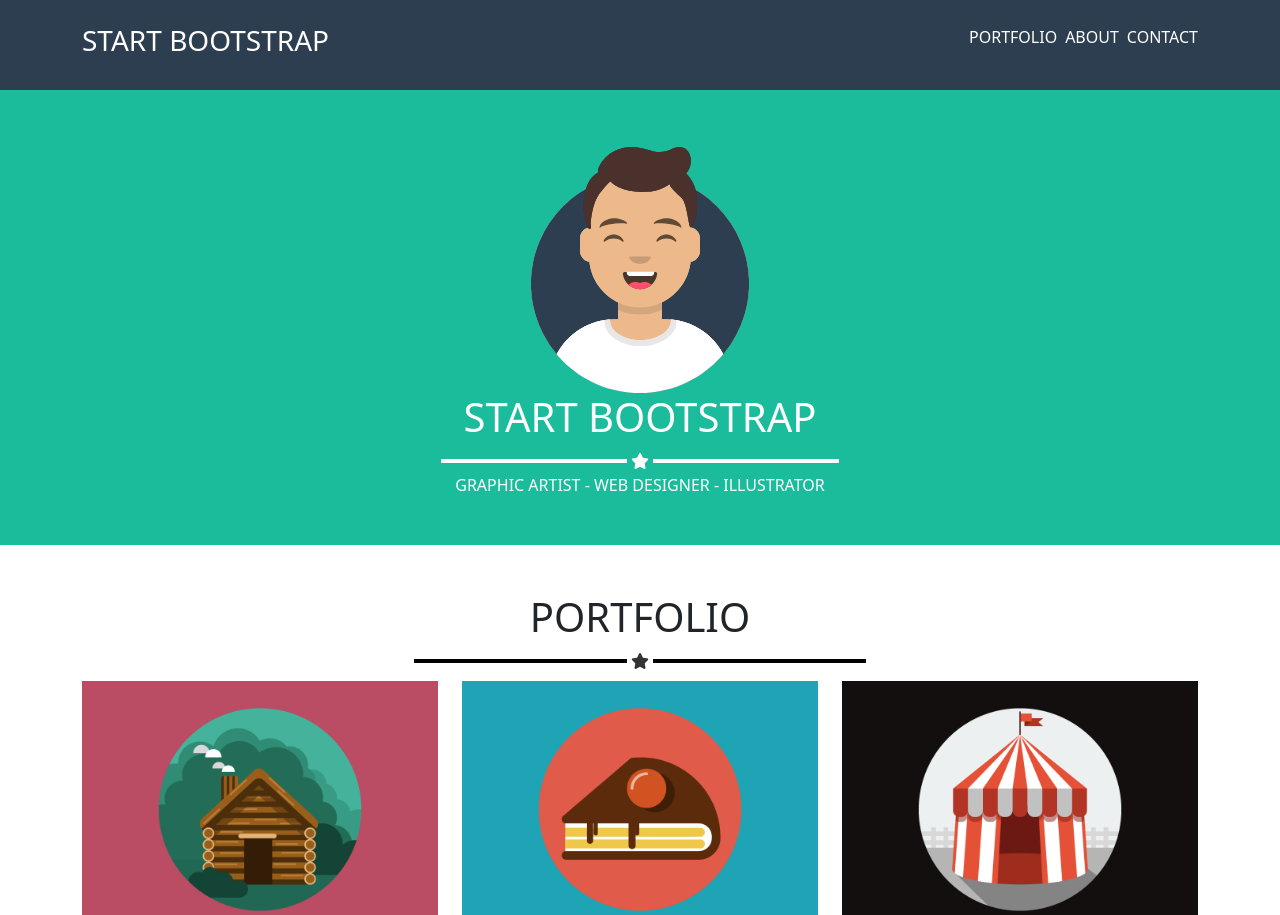
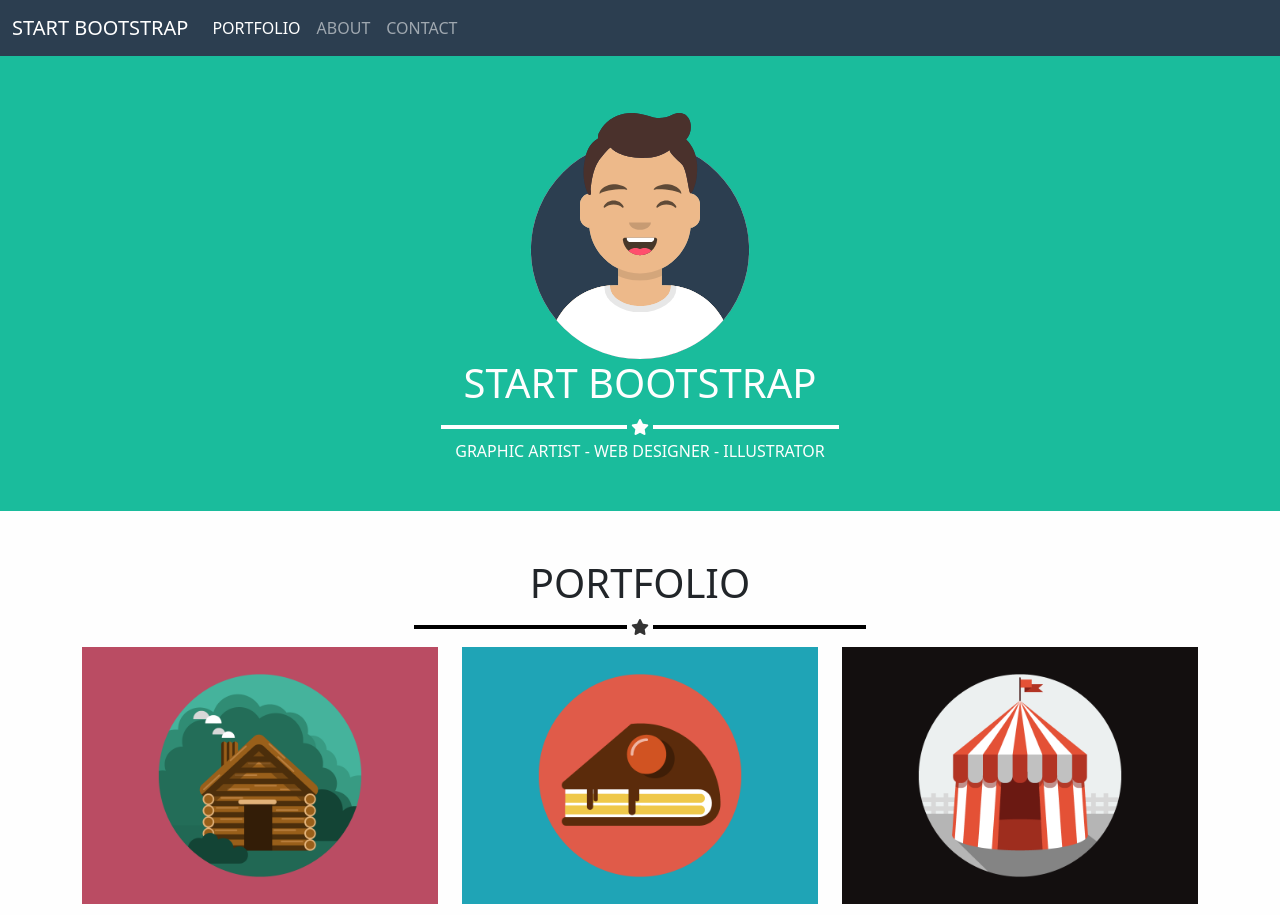
Before and after one commit to matteoNapoli42/html-css-bootstrap-freelancer, a plain HTML site: page index.html in a window 1280 px wide. Shown: the top 915 px of the page. Drawn offline with nearby package versions, Linux system fonts and the light colour scheme.

Commit message:
finish navbar, starting form

```diff
--- a/assets/css/style.css
+++ b/assets/css/style.css
@@ -50,8 +50,7 @@ header{
     background-color: var(--bg-mtmb);
 }
 
-nav{
-    height: 90px;
+#navbar_menu{
 }
 
 /* END HEADER ZONE*/
@@ -66,14 +65,19 @@ nav{
 }
 /* END HERO ZONE*/
 
+
 /*PORTFOLIO ZONE*/
 #portfolio_sec{
+    background-color: #fefefe;
 }
 
 .portf-img{
     width: 100%;
 }
 /* END PORTFOLIO ZONE*/
+
+
+
 
 /* ABOUT ZONE*/
 
@@ -83,9 +87,12 @@ nav{
 }
 /* END ABOUT ZONE*/
 
+
+
 /* CONTACT ZONE*/
 
 #contact_sec{
+    background-color: #fefefe;
 }
 
 /* END CONTACT ZONE*/
@@ -100,12 +107,10 @@ nav{
 
 #top_footer{
     background-color: var(--bg-footer);
-    padding: 8% 0;
 }
 
 #bottom_footer{
     background-color: var(--bg-mtmb);
-    padding: 8% 0;
 }
 
 
--- a/index.html
+++ b/index.html
@@ -10,14 +10,28 @@
     <title>BOOTSTRAP FREELANCER</title>
 </head>
 <body class="debug">
+
     <header>
-        <nav class="d-flex container align-items-center justify-content-between txt_white">
-           <h3><a href="#">START BOOTSTRAP</a></h3>
-           <ul class="d-flex justify-content-around gap-2">
-            <li><a href="#">PORTFOLIO</a></li>
-            <li><a href="#">ABOUT</a></li>
-            <li><a href="#">CONTACT</a></li>
-           </ul>
+        <nav class="navbar navbar-expand-md navbar-dark">
+            <div class="container-fluid">
+                <a href="#" class="navbar-brand">START BOOTSTRAP</a>
+                <button class="navbar-toggler" type="button" data-bs-toggle="collapse" data-bs-target="#navbar_menu" aria-controls="navbar_menu" aria-expanded="false" aria-label="Toggle navigation">
+                    <span class="navbar-toggler-icon"></span>
+                </button>
+                <div class="collapse navbar-collapse" id="navbar_menu">
+                    <ul class="navbar-nav me-auto">
+                        <li class="nav-item">
+                          <a class="nav-link active" aria-current="page" href="#">PORTFOLIO</a>
+                        </li>
+                        <li class="nav-item">
+                          <a class="nav-link" href="#">ABOUT</a>
+                        </li>
+                        <li class="nav-item">
+                            <a class="nav-link" href="#">CONTACT</a>
+                        </li>
+                    </ul>
+                </div>
+            </div>
         </nav>
     </header>
 
@@ -165,6 +179,7 @@
 
     </footer>
 
-
+    <script src="https://cdn.jsdelivr.net/npm/bootstrap@5.3.1/dist/js/bootstrap.bundle.min.js" integrity="sha384-HwwvtgBNo3bZJJLYd8oVXjrBZt8cqVSpeBNS5n7C8IVInixGAoxmnlMuBnhbgrkm" crossorigin="anonymous"></script>
+</body>
 </body>
 </html>
```
